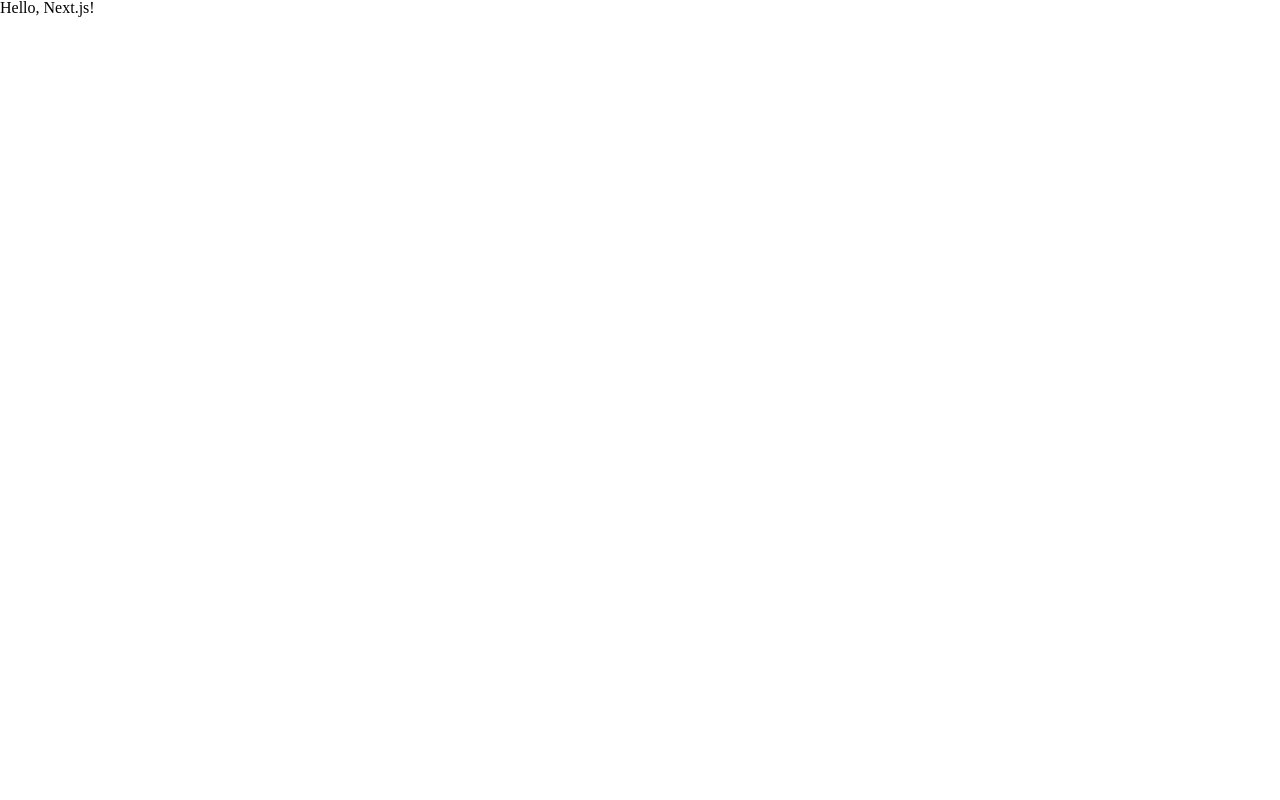
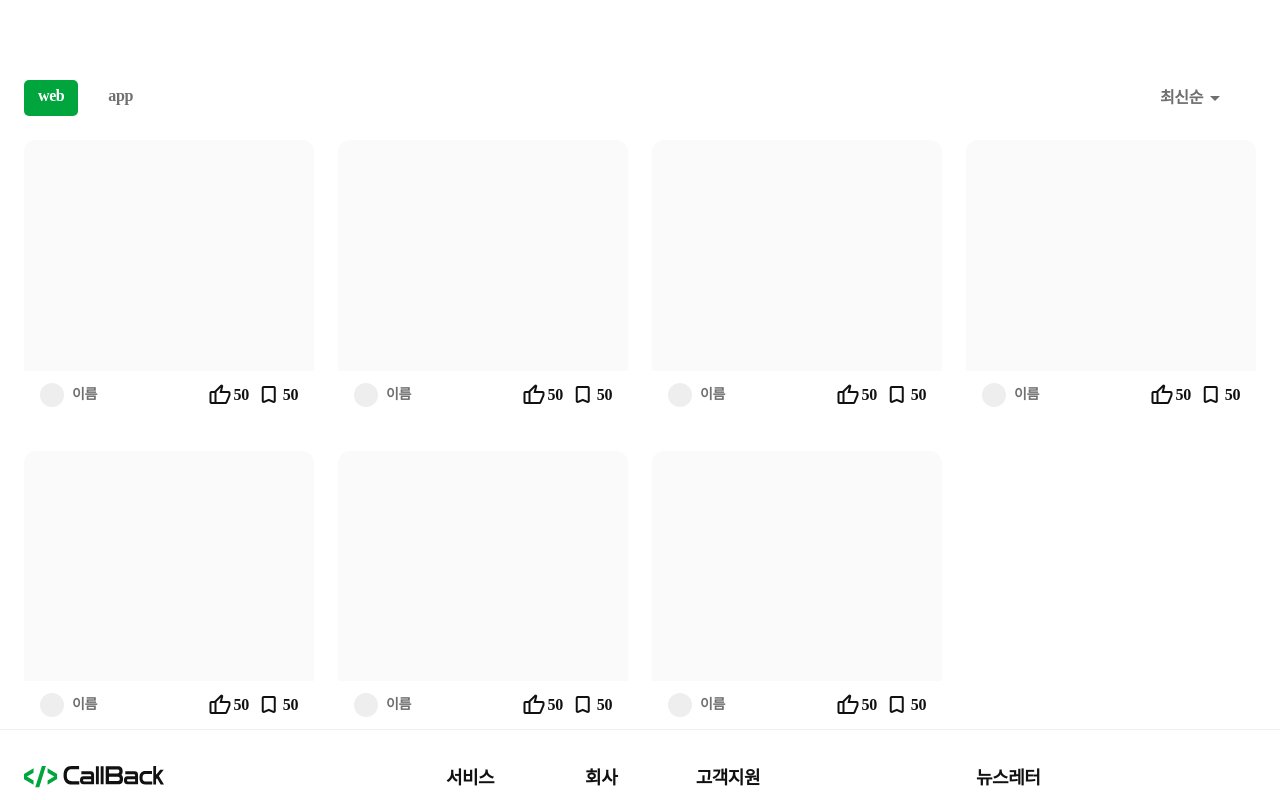
Before and after one commit to soomln/est_fe_13_3rd_project, a Next.js app: page /portfolio in a window 1280 px wide. Shown: the top 800 px of the page. Built offline with nearby package versions, Linux system fonts and the light colour scheme.

Commit message:
feat: 포트폴리오 갤러리 UI 구현

```diff
--- a/src/app/_components/common/ActionBtn.js
+++ b/src/app/_components/common/ActionBtn.js
@@ -1,18 +1,20 @@
 import { useState } from 'react';
-import style from './ActionBtn.sass';
+import styles from './ActionBtn.module.sass';
 
 export default function LikeBtn({ iconText, count, onClick }) {
   const [isSelected, setIsSelected] = useState(false);
+  const [currentCount, setCurrentCount] = useState(count);
   return (
     <button
-      className='action_btn'
+      className={`inline-flex items-center cursor-pointer border-none p-0 gap-[0.125rem] ${styles.action_btn}`}
       onClick={() => {
+        setCurrentCount((prev) => (isSelected ? --prev : ++prev));
         setIsSelected(!isSelected);
         // onClick();
       }}
     >
-      <span className={`icon material-symbols-sharp ${isSelected ? 'active' : ''}`}>{iconText}</span>
-      <span className='count font_body_m_b'>{count}</span>
+      <span className={`${styles.icon} material-symbols-rounded ${isSelected ? styles.active : ''}`}>{iconText}</span>
+      <span className={`count font_body_m_b`}>{currentCount}</span>
     </button>
   );
 }
--- a/src/app/_components/common/ActionBtn.sass
+++ b/src/app/_components/common/ActionBtn.module.sass
@@ -1,14 +1,9 @@
 @use '@/app/_variables.sass' as *
 
 .action_btn
-  display: inline-flex
-  align-items: center
-  gap: 4px
   background: transparent
-  border: none
-  padding: 0
-  cursor: pointer
   color: $black
 
-  .icon.active
+  .icon
+    &.active
       font-variation-settings: 'FILL' 1
--- a/src/app/_components/common/PortfolioCard.js
+++ b/src/app/_components/common/PortfolioCard.js
@@ -1,44 +1,36 @@
 import styles from './PortfolioCard.module.sass';
 import ActionBtn from './ActionBtn';
-export default function PortfolioCard({
-  thumbnailUrl = '',
-  title = '',
-  authorName = '이름',
-  authorAvatar = '',
-  likeCount = 50,
-  bookmarkCount = 50,
-  onClick = () => {},
-}) {
+export default function PortfolioCard({ item, onClick = () => {} }) {
   return (
-    <div className={styles.portfolio_card} onClick={onClick}>
+    <li className={styles.portfolio_card} onClick={onClick}>
       {/* 썸네일 & 제목 영역 */}
       <div className={styles.thumb_box}>
-        {thumbnailUrl ? (
-          <img src={thumbnailUrl} alt={title || '포트폴리오 썸네일'} className={styles.thumb_img} />
+        {item.thumbnailUrl !== '' ? (
+          <img src={item.thumbnailUrl} alt={item.title || '포트폴리오 썸네일'} className={styles.thumb_img} />
         ) : (
           <div className={styles.thumb_dummy} />
         )}
         <div className={styles.img_hover}>
-          <h4 className='font_h4'>{title}</h4>
+          <h4 className='font_h4'>{item.title}</h4>
         </div>{' '}
       </div>
 
       {/* 카드 하단 정보 영역 */}
       <div className={styles.info_box}>
         <div className={styles.author_info}>
-          {authorAvatar ? (
-            <img src={authorAvatar} alt={authorName} className={styles.avatar_img} />
+          {item.authorAvatar ? (
+            <img src={authorAvatar} alt={item.authorName} className={styles.avatar_img} />
           ) : (
             <span className={styles.avatar_dummy} />
           )}
-          <span className={`${styles.author_name} font_body_s_b`}>{authorName}</span>
+          <span className={`${styles.author_name} font_body_s_b`}>{item.authorName}</span>
         </div>
 
-        <div className={styles.stats_info}>
+        <div className={styles.actions}>
           <ActionBtn iconText={'thumb_up_alt'} count={50} />
           <ActionBtn iconText={'bookmark'} count={50} />
         </div>
       </div>
-    </div>
+    </li>
   );
 }
--- a/src/app/_components/common/PortfolioCard.module.sass
+++ b/src/app/_components/common/PortfolioCard.module.sass
@@ -41,7 +41,7 @@
   .img_hover
     position: absolute
     inset: 0
-    padding: 24px 24px
+    padding: 1.5rem 1.5rem
     display: flex
     align-items: flex-end
 
@@ -55,26 +55,30 @@
     display: flex
     align-items: center
     justify-content: space-between
-    padding: 12px 16px
+    padding: 0.75rem 1rem
     background-color: $white
 
   .author_info
     display: flex
     align-items: center
-    gap: 8px
+    gap: 0.5rem
 
   .avatar_img
-    width: 24px
-    height: 24px
+    width: 1.5rem
+    height: 1.5rem
     border-radius: 50%
     object-fit: cover
 
   .avatar_dummy
-    width: 24px
-    height: 24px
+    width: 1.5rem
+    height: 1.5rem
     border-radius: 50%
     background-color: $stroke
 
   .author_name
     color: $gray
     transition: color 0.2s ease
+
+  .actions
+    display: flex
+    gap: 0.5rem
--- /dev/null
+++ b/src/app/portfolio/_components/CategoryBtn.js
@@ -0,0 +1,10 @@
+import styles from './CategoryBtn.module.sass';
+
+export default function CategoryBtn({ category = '', initChecked = false }) {
+  return (
+    <label className={`${styles.category_btn} font_body_m_b`}>
+      <input type='radio' name='category' value={category} defaultChecked={initChecked} />
+      {category}
+    </label>
+  );
+}
--- /dev/null
+++ b/src/app/portfolio/_components/CategoryBtn.module.sass
@@ -0,0 +1,33 @@
+@use '@/app/_variables.sass' as *
+
+.category_btn
+  position: relative
+  display: inline-block
+  width: fit-content
+  padding: 0.375rem 0.875rem
+  border-radius: 5px
+  box-sizing: border-box
+  color: $gray
+  cursor: pointer
+
+  label
+    cursor: pointer
+
+  input
+    position: absolute
+    width: 1px
+    height: 1px
+    padding: 0
+    margin: -1px
+    overflow: hidden
+    clip-path: inset(50%)
+    white-space: nowrap
+    border: 0
+
+  &:hover
+    color: $green
+    background: $sub_green
+
+  &:has(input:checked)
+    color: $white
+    background: $green
--- /dev/null
+++ b/src/app/portfolio/_components/SortBtn.js
@@ -0,0 +1,48 @@
+import { useState } from 'react';
+import styles from './SortBtn.module.sass';
+
+export default function SortBtn({ onClick }) {
+  const [isOpen, setIsOpen] = useState(false);
+  const [option, setOption] = useState('최신순');
+
+  const onClickOption = (e) => {
+    // onClick();
+    setOption(e.target.textContent);
+    setIsOpen((prev) => !prev);
+  };
+  return (
+    <>
+      <button
+        className={`${styles.sort_btn} ${isOpen ? styles.active : ''} w-[110px] font_body_m_b flex items-center px-[14px] py-[6px] rounded-full cursor-pointer`}
+        onClick={() => {
+          setIsOpen((prev) => !prev);
+        }}
+      >
+        {option}
+        <span className={`material-symbols-sharp`}>arrow_drop_down</span>
+      </button>
+      <ul
+        className={`${styles.option_list} w-[110px] rounded-lg absolute z-[100] translate-y-[8px] ${isOpen ? 'is_open flex flex-col' : 'hidden'}`}
+      >
+        <li
+          className={`${styles.option} font_body_m_b flex items-center rounded-full cursor-pointer`}
+          onClick={onClickOption}
+        >
+          최신순
+        </li>
+        <li
+          className={`${styles.option} font_body_m_b flex items-center rounded-full cursor-pointer`}
+          onClick={onClickOption}
+        >
+          인기순
+        </li>
+        <li
+          className={`${styles.option} font_body_m_b flex items-center rounded-full cursor-pointer`}
+          onClick={onClickOption}
+        >
+          스크랩순
+        </li>
+      </ul>
+    </>
+  );
+}
--- /dev/null
+++ b/src/app/portfolio/_components/SortBtn.module.sass
@@ -0,0 +1,21 @@
+@use '@/app/_variables.sass' as *
+
+.sort_btn
+  color: $gray
+
+.option_list
+  border: solid 1px $stroke
+  padding: 0.5rem
+  background: $white
+
+  & .option
+    color: $gray
+    padding: 0.5rem
+
+  &.is_open
+
+.sort_btn:hover,
+.sort_btn.active,
+.option_list > .option:hover
+  color: $green
+  background: $sub_green
--- a/src/app/portfolio/page.js
+++ b/src/app/portfolio/page.js
@@ -1,5 +1,46 @@
-import './page.module.sass';
+'use client';
+import styles from './page.module.sass';
+import Header from '../_components/common/Header';
+import Footer from '../_components/common/Footer';
+import CategoryBtn from './_components/CategoryBtn';
+import SortBtn from './_components/SortBtn';
+import PortfolioCard from '../_components/common/PortfolioCard';
 
-export default function Home() {
-  return <>Hello, Next.js!</>;
+export default function Portpolio() {
+  //================test================/
+  const items = [
+    { id: 1, thumbnailUrl: '', title: '포트폴리오 예시 1', authorName: '이름', likeCount: 50, bookmarkCount: 50 },
+    { id: 2, thumbnailUrl: '', title: '포트폴리오 예시 2', authorName: '이름', likeCount: 50, bookmarkCount: 50 },
+    { id: 3, thumbnailUrl: '', title: '포트폴리오 예시 2', authorName: '이름', likeCount: 50, bookmarkCount: 50 },
+    { id: 4, thumbnailUrl: '', title: '포트폴리오 예시 2', authorName: '이름', likeCount: 50, bookmarkCount: 50 },
+    { id: 5, thumbnailUrl: '', title: '포트폴리오 예시 2', authorName: '이름', likeCount: 50, bookmarkCount: 50 },
+    { id: 6, thumbnailUrl: '', title: '포트폴리오 예시 2', authorName: '이름', likeCount: 50, bookmarkCount: 50 },
+    { id: 7, thumbnailUrl: '', title: '포트폴리오 예시 2', authorName: '이름', likeCount: 50, bookmarkCount: 50 },
+  ];
+  //================test================/
+
+  const portfolioList = [];
+  items.forEach((item) => {
+    portfolioList.push(<PortfolioCard key={item.id} item={item} onClick={() => {}} />);
+  });
+  return (
+    <main className={styles.page}>
+      {/* <Header /> */}
+      <div className='container'>
+        <section className={styles.gallery}>
+          <div className={styles.btns_wrapper}>
+            <div className={styles.radio_btns}>
+              <CategoryBtn category={'web'} initChecked={true} />
+              <CategoryBtn category={'app'} />
+            </div>
+            <div className={`${styles.sort}`}>
+              <SortBtn />
+            </div>
+          </div>
+          <ul className={styles.item_list}>{portfolioList}</ul>
+        </section>
+      </div>
+      <Footer />
+    </main>
+  );
 }
--- a/src/app/portfolio/page.module.sass
+++ b/src/app/portfolio/page.module.sass
@@ -0,0 +1,25 @@
+@use '@/app/_variables.sass' as *
+
+.page
+  padding: 5rem 0 0 0
+
+.gallery
+  display: flex
+  flex-direction: column
+  gap: 1.5rem
+
+  .btns_wrapper
+    display: flex
+    justify-content: space-between
+
+    .radio_btns
+      display: flex
+      gap: 1rem
+
+  .item_list
+    list-style: none
+    padding: 0
+    margin: 0
+    display: grid
+    grid-template-columns: repeat(4, 1fr)
+    gap: 2rem 1.5rem
--- a/src/app/test/page.js
+++ b/src/app/test/page.js
@@ -24,8 +24,8 @@
 
   // 포트폴리오 데이터 (camelCase 준수)
   const portfolioData = [
-    { id: 1, title: '포트폴리오 예시 1', authorName: '이름', likeCount: 50, bookmarkCount: 50 },
-    { id: 2, title: '포트폴리오 예시 2', authorName: '이름', likeCount: 50, bookmarkCount: 50 },
+    { id: 1, thumbnailUrl: '', title: '포트폴리오 예시 1', authorName: '이름', likeCount: 50, bookmarkCount: 50 },
+    { id: 2, thumbnailUrl: '', title: '포트폴리오 예시 2', authorName: '이름', likeCount: 50, bookmarkCount: 50 },
   ];
   return (
     <>
@@ -90,13 +90,7 @@
           <h2>5. 포트폴리오 카드</h2>
           <div style={{ display: 'flex', gap: '20px', flexWrap: 'wrap' }}>
             {portfolioData.map((item) => (
-              <PortfolioCard
-                key={item.id}
-                title={item.title}
-                authorName={item.authorName}
-                likeCount={item.likeCount}
-                bookmarkCount={item.bookmarkCount}
-              />
+              <PortfolioCard key={item.id} item={item} />
             ))}
           </div>
         </section>
```
